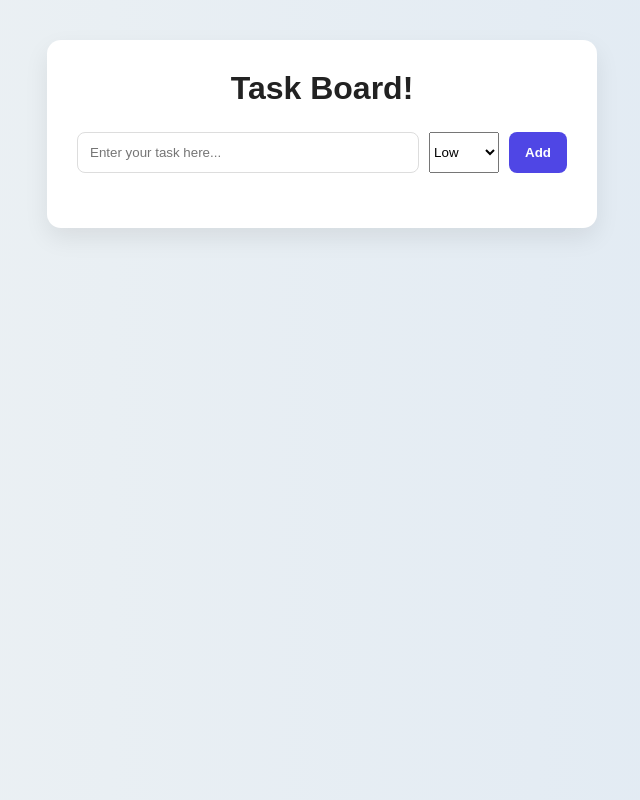
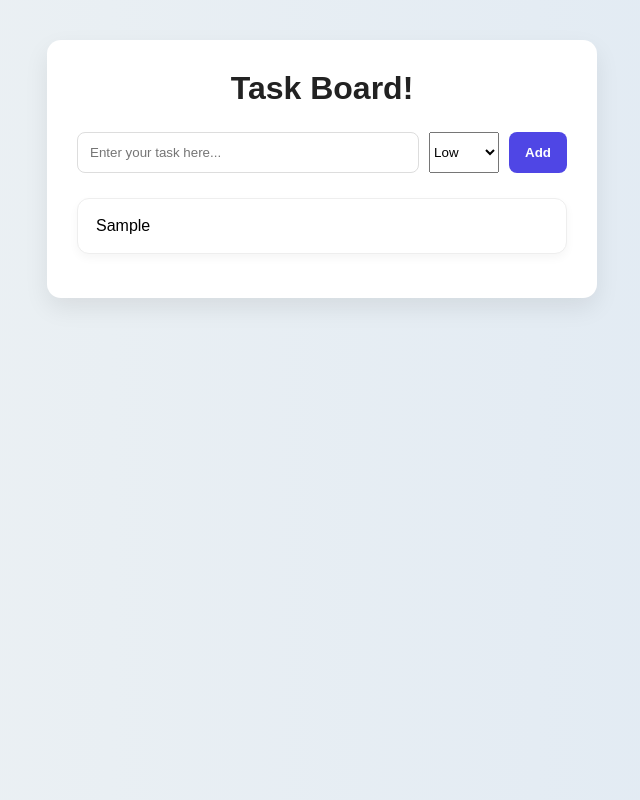
Before and after one commit to Lubeth2026/codex-taskBoardApp, a React (Vite) app: page / in a window 1280 px wide. Both pictures are taken after typing "Sample" into the empty fields and a click on the button "Add". Shown: the whole page, without its empty margins (318-958 px from the left). Built offline with nearby package versions, Linux system fonts and the light colour scheme.

Commit message:
Add TaskList component, useState pass props w/ tasks, & TaskForm data to display in app

```diff
--- a/src/App.jsx
+++ b/src/App.jsx
@@ -2,6 +2,7 @@
 import { useState } from 'react'
 import './App.css'
 import TaskForm from './components/TaskForm'
+import TaskList from './components/TaskList';
 
 function App() {
 //This will route the Data in the app//
@@ -19,6 +20,7 @@ console.log(tasks);
      <div className='app'>
       <h1>Task Board!</h1>
       <TaskForm onAddTask={addTask}/>
+      <TaskList tasks={tasks}/>
      </div>
   )
 }
--- /dev/null
+++ b/src/components/TaskList.jsx
@@ -0,0 +1,14 @@
+
+import React from 'react'
+
+function TaskList({tasks}) {
+  return (
+    <div>
+       {tasks.map((task)=>(
+        <div className="card" key={task.id}>{task.text}</div>
+       ))}
+    </div>
+  )
+}
+
+export default TaskList
```
